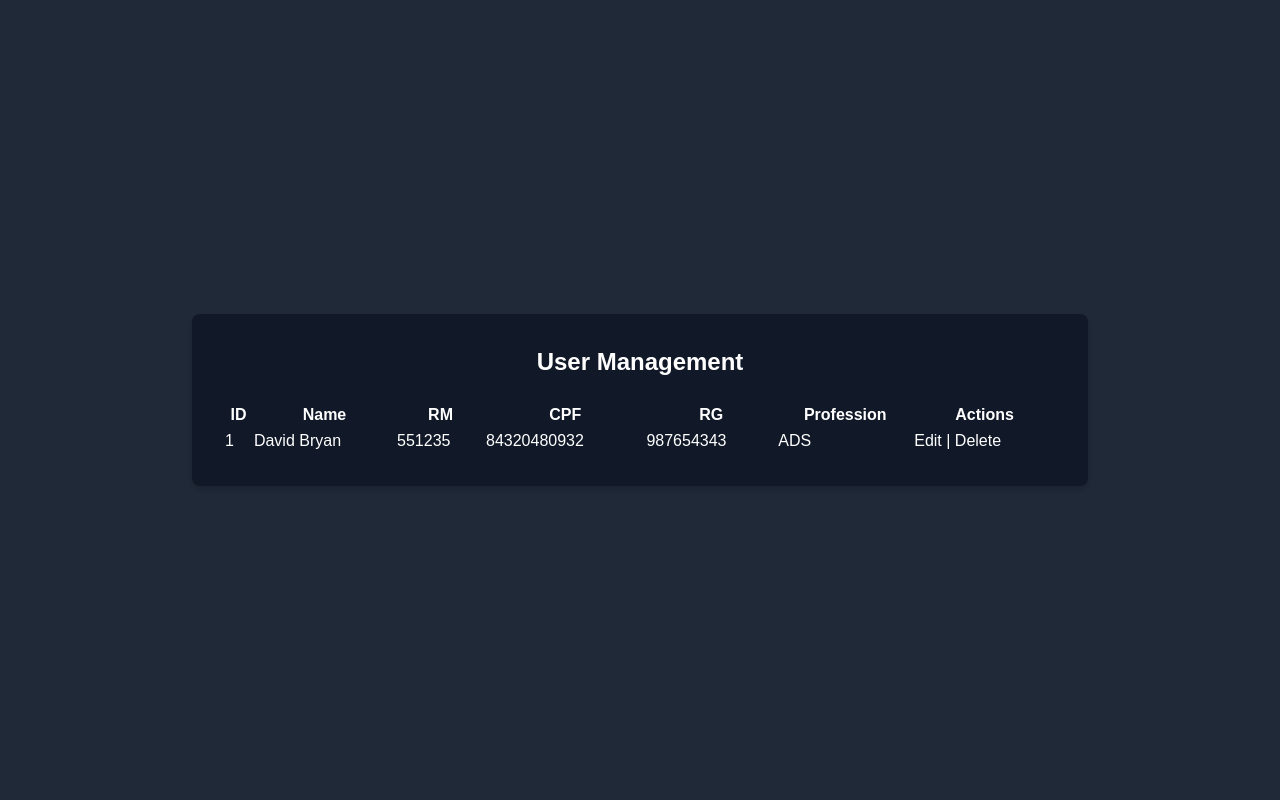
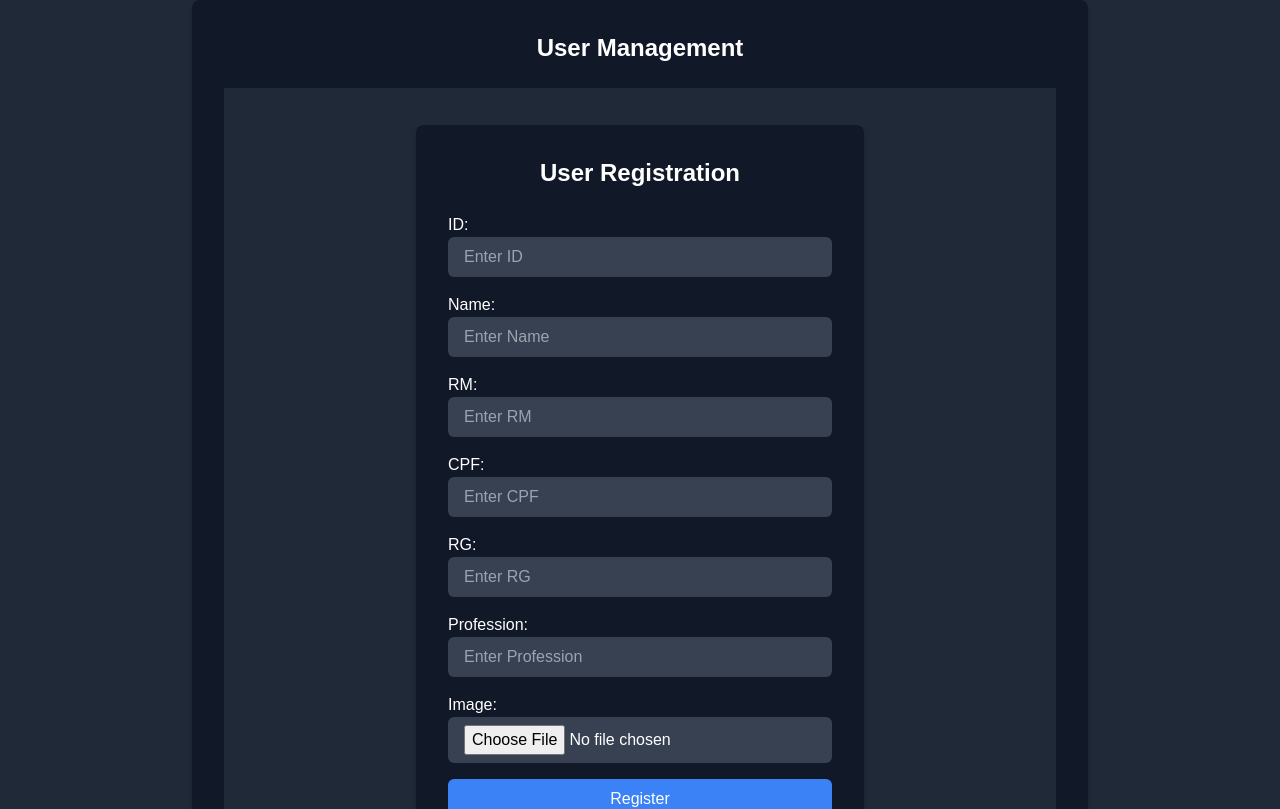
Before and after one commit to davidbryan20/projetoDP, a Next.js app: page /pages/user-management in a window 1280 px wide. Shown: the top 809 px of the page. Built offline with nearby package versions, Linux system fonts and the light colour scheme.

Commit message:
tentado adicionar um CRUD

```diff
--- a/src/app/pages/register/page.tsx
+++ b/src/app/pages/register/page.tsx
@@ -1,45 +1,133 @@
-import React from 'react';
+"use client";
+import React, { use, useState } from 'react';
 import "../../../styles/global.css";
 
-export default function Register() {
+interface UserData {
+  id: string;
+  name: string;
+  rm: string;
+  cpf: string;
+  rg: string;
+  profession: string;
+  image: File | null;
+}
+
+interface RegisterProps {
+  addUser: (user: UserData) => void;
+}
+
+export default function Register({ addUser }: RegisterProps) {
+  const [userData, setUserData] = useState<UserData>({
+    id: '',
+    name: '',
+    rm: '',
+    cpf: '',
+    rg: '',
+    profession: '',
+    image: null,
+  });
+
+  const handleFileChange = (e: React.ChangeEvent<HTMLInputElement>) => {
+    const file = e.target.files ? e.target.files[0] : null;
+    if (file) {
+      setUserData((prevData) => ({ ...prevData, image: file }));
+    }
+  };
+
+  const handleSubmit = (e: React.FormEvent) => {
+    e.preventDefault();
+    addUser(userData);
+    setUserData({
+      id: '',
+      name: '',
+      rm: '',
+      cpf: '',
+      rg: '',
+      profession: '',
+      image: null,
+    });
+  };
+
   return (
     <div className="flex flex-col items-center justify-center min-h-screen bg-gray-800">
       <div className="bg-gray-900 p-8 rounded-lg shadow-md w-full max-w-md">
         <h1 className="text-2xl font-bold text-white mb-6 text-center">User Registration</h1>
-        <form className="space-y-4">
+        <form onSubmit={handleSubmit} className="space-y-4">
           <div>
             <label className="text-white">ID:</label>
-            <input type="text" placeholder="Enter ID" className="w-full px-4 py-2 bg-gray-700 rounded-md text-white" />
+            <input
+              type="text"
+              placeholder="Enter ID"
+              className="w-full px-4 py-2 bg-gray-700 rounded-md text-white"
+              value={userData.id}
+              onChange={(e) => setUserData({ ...userData, id: e.target.value })}
+            />
           </div>
           <div>
             <label className="text-white">Name:</label>
-            <input type="text" placeholder="Enter Name" className="w-full px-4 py-2 bg-gray-700 rounded-md text-white" />
+            <input
+              type="text"
+              placeholder="Enter Name"
+              className="w-full px-4 py-2 bg-gray-700 rounded-md text-white"
+              value={userData.name}
+              onChange={(e) => setUserData({ ...userData, name: e.target.value })}
+            />
           </div>
           <div>
             <label className="text-white">RM:</label>
-            <input type="text" placeholder="Enter RM" className="w-full px-4 py-2 bg-gray-700 rounded-md text-white" />
+            <input
+              type="text"
+              placeholder="Enter RM"
+              className="w-full px-4 py-2 bg-gray-700 rounded-md text-white"
+              value={userData.rm}
+              onChange={(e) => setUserData({ ...userData, rm: e.target.value })}
+            />
           </div>
           <div>
             <label className="text-white">CPF:</label>
-            <input type="text" placeholder="Enter CPF" className="w-full px-4 py-2 bg-gray-700 rounded-md text-white" />
+            <input
+              type="text"
+              placeholder="Enter CPF"
+              className="w-full px-4 py-2 bg-gray-700 rounded-md text-white"
+              value={userData.cpf}
+              onChange={(e) => setUserData({ ...userData, cpf: e.target.value })}
+            />
           </div>
           <div>
             <label className="text-white">RG:</label>
-            <input type="text" placeholder="Enter RG" className="w-full px-4 py-2 bg-gray-700 rounded-md text-white" />
+            <input
+              type="text"
+              placeholder="Enter RG"
+              className="w-full px-4 py-2 bg-gray-700 rounded-md text-white"
+              value={userData.rg}
+              onChange={(e) => setUserData({ ...userData, rg: e.target.value })}
+            />
           </div>
           <div>
             <label className="text-white">Profession:</label>
-            <input type="text" placeholder="Enter Profession" className="w-full px-4 py-2 bg-gray-700 rounded-md text-white" />
+            <input
+              type="text"
+              placeholder="Enter Profession"
+              className="w-full px-4 py-2 bg-gray-700 rounded-md text-white"
+              value={userData.profession}
+              onChange={(e) => setUserData({ ...userData, profession: e.target.value })}
+            />
           </div>
           <div>
             <label className="text-white">Image:</label>
-            <input type="file" className="w-full px-4 py-2 bg-gray-700 rounded-md text-white" />
+            <input
+              type="file"
+              className="w-full px-4 py-2 bg-gray-700 rounded-md text-white"
+              onChange={handleFileChange}
+            />
           </div>
-          <button type="submit" className="w-full bg-blue-500 text-white py-2 rounded-md">Register</button>
+          <button
+            type="submit"
+            className="w-full bg-blue-500 text-white py-2 rounded-md"
+          >
+            Register
+          </button>
         </form>
-        <p className="text-white mt-4 text-center">
-          Already have an account? <a href="/pages/login" className="text-blue-500">Log in</a>
-        </p>
       </div>
     </div>
   );
--- a/src/app/pages/user-management/page.tsx
+++ b/src/app/pages/user-management/page.tsx
@@ -1,12 +1,28 @@
-import React from 'react';
+"use client";
+import React, { useState } from 'react';
 import "../../../styles/global.css";
+import Register from '../../pages/register/page';
 
 export default function UserManagement() {
+  const [users, setUsers] = useState<any[]>([]);
+
+  const addUser = (user: any) => {
+    setUsers((prevUsers) => [...prevUsers, user]);
+  };
+
+  const deleteUser = (id: string) => {
+    setUsers((prevUsers) => prevUsers.filter(user => user.id !== id));
+  };
+
   return (
     <div className="flex flex-col items-center justify-center min-h-screen bg-gray-800">
       <div className="bg-gray-900 p-8 rounded-lg shadow-md w-full max-w-4xl">
         <h1 className="text-2xl font-bold text-white mb-6 text-center">User Management</h1>
-        <table className="w-full text-white">
+
+        {/* Pass the addUser function to Register */}
+        <Register addUser={addUser} />
+
+        <table className="w-full text-white mt-6">
           <thead>
             <tr>
               <th>ID</th>
@@ -19,15 +35,19 @@ export default function UserManagement() {
             </tr>
           </thead>
           <tbody>
-            <tr>
-              <td>1</td>
-              <td>David Bryan</td>
-              <td>551235</td>
-              <td>84320480932</td>
-              <td>987654343</td>
-              <td>ADS</td>
-              <td>Edit | Delete</td>
-            </tr>
+            {users.map((user, index) => (
+              <tr key={index}>
+                <td>{user.id}</td>
+                <td>{user.name}</td>
+                <td>{user.rm}</td>
+                <td>{user.cpf}</td>
+                <td>{user.rg}</td>
+                <td>{user.profession}</td>
+                <td>
+                  <button onClick={() => deleteUser(user.id)} className="text-red-500">Delete</button>
+                </td>
+              </tr>
+            ))}
           </tbody>
         </table>
       </div>
```
